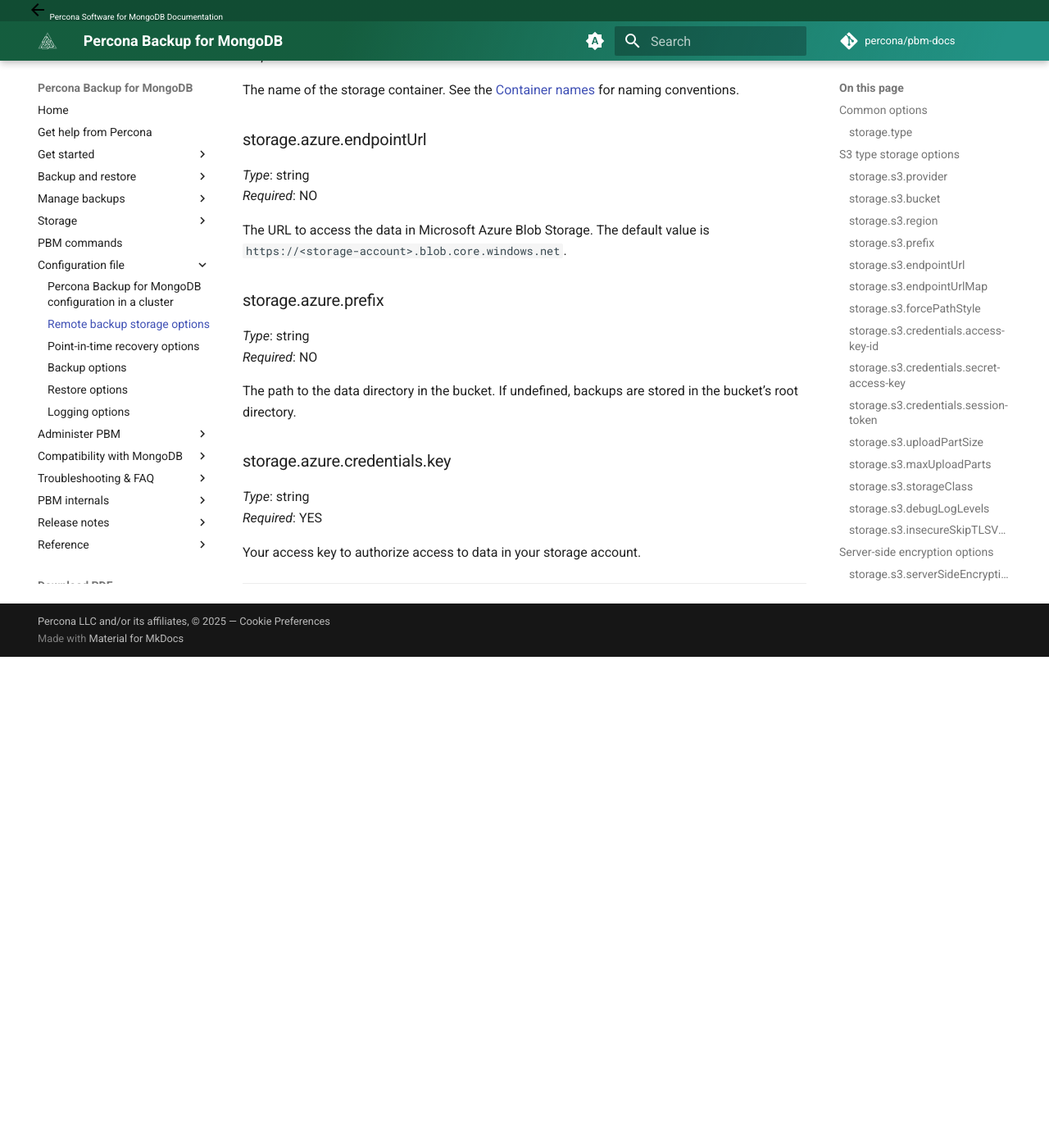
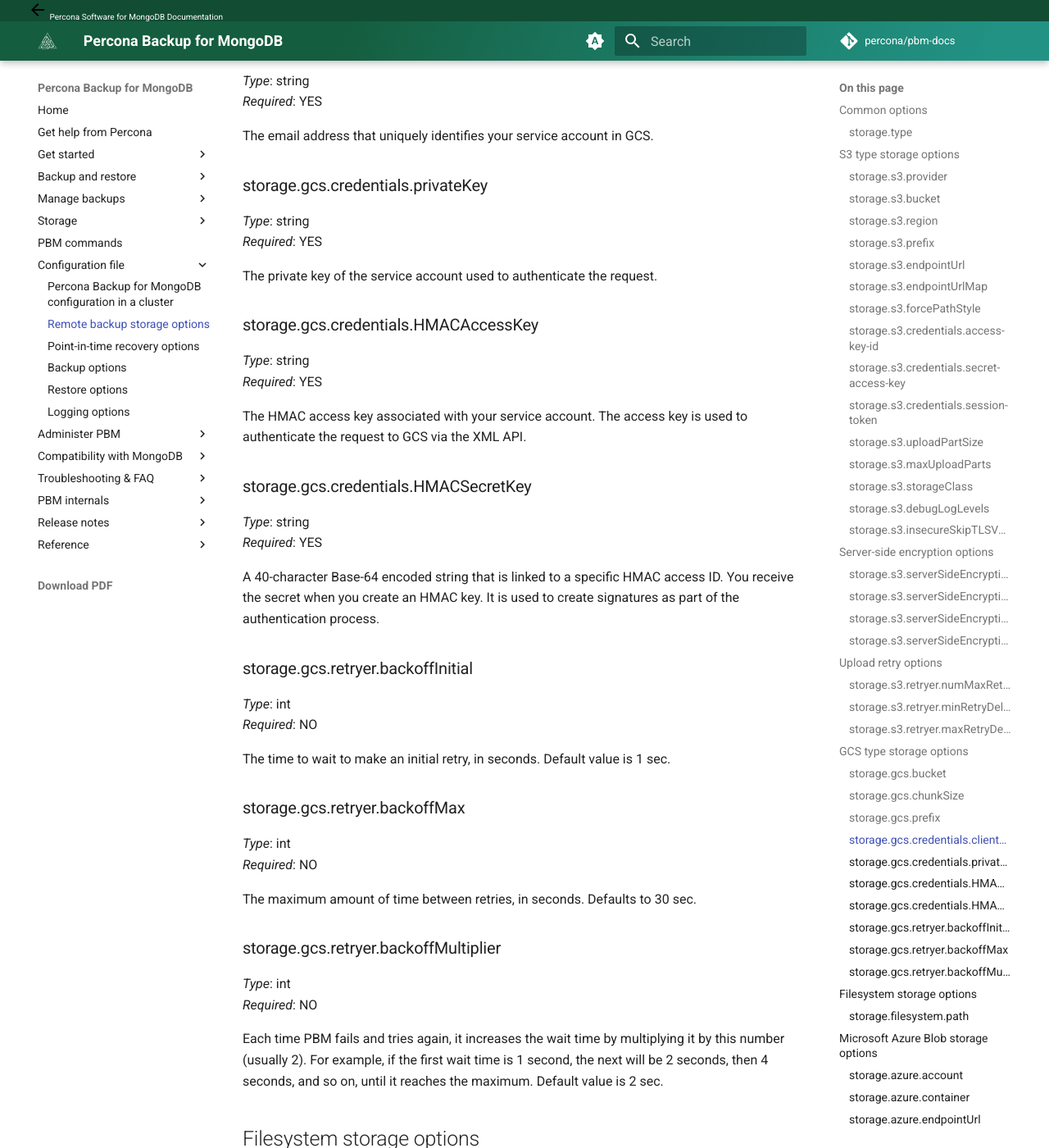
Before and after one commit to percona/pbm-docs, an MkDocs documentation site: the page built from docs/reference/configuration-options.md, in a window 1280 px wide and 1400 px high, scrolled down 7691 px. Shown: the whole window at 82% size. Built offline with MkDocs 1.6.1 and Material for MkDocs 9.7.7, drawn with Linux system fonts in a browser that asks for light colours; nearby versions of some CDN libraries; comment, search, counter and statistics services are not loaded; before the commit the page ends 8492 px from its top, so only the background shows below that; some of the changed text lies outside the part shown.

Commit message:
PBM-1484 Updated GCS configuration example and options (#261)
* PBM-1484 Updated GCS configuration example and options
* PBM-1498 Documented HMAC credentials in config file reference

modified:   docs/reference/configuration-options.md
modified:   docs/details/storage-config-example.md
modified:   docs/reference/configuration-options.md

````diff
--- /dev/null
+++ b/docs/details/gcs.md
@@ -0,0 +1,74 @@
+# Google Cloud Storage (GCS)
+
+You can use Google Cloud Storage (GCS) as a remote backup storage for Percona Backup for MongoDB.
+
+!!! admonition ""
+
+    Starting from version 2.10.0, PBM uses the Google Cloud SDK instead of AWS SDK. See how to [adjust your PBM configuration to use GCS](#adjust-pbm-configuration-to-use-gcs) after the upgrade.
+
+
+PBM supports communication with GCS via the JSON API and XML API. The preferred approach is to use the JSON API with a service account. HMAC keys are mainly useful for compatibility with S3-style APIs.
+
+To use GCS, you need the following:
+
+* [create a service account :octicons-link-external-16:](https://cloud.google.com/iam/docs/service-accounts-create#iam-service-accounts-create-console)
+* add keys for the service account:
+
+    * [add JSNON keys :octicons-link-external-16:](https://cloud.google.com/iam/docs/keys-create-delete#creating) or
+    * [add HMAC keys :octicons-link-external-16:](https://cloud.google.com/storage/docs/authentication/managing-hmackeys)
+
+* [create a bucket](#create-a-bucket)
+* [add the GCS configuration to PBM](#configuration-example)
+
+## Create a bucket
+
+1. Install and configure the [gcloud CLI :octicons-link-external-16:](https://cloud.google.com/sdk/docs/install)
+
+2. Create a bucket
+
+    ```{.bash data-prompt="$"}
+    $ gcloud storage buckets create my-gcs-bucket --location=US
+    ```
+
+3. Verify the bucket creation
+
+    ```{.bash data-prompt="$"}
+    $ gcloud storage buckets list
+    ```
+
+After the bucket is created, apply the proper [permissions for PBM to use the bucket](storage-configuration.md#permissions-setup).
+
+## Configuration example
+
+=== "using JSON keys"
+
+    ```yaml
+    storage:
+     type: gcs
+     gcs:
+         bucket: pbm-testing
+         prefix: pbm/test
+         credentials:
+           clientEmail: <your-service-account-email-here>
+           privateKey: <your-private-key-here>
+    ```
+
+=== "using HMAC keys"
+
+	```yaml
+	storage:
+	 type: gcs
+	 gcs:
+		 bucket: pbm-testing
+		 prefix: pbm/test
+		 credentials:
+		   HMACAccessKey: <your-access-key-id-here>
+		   HMACSecret: <your-secret-key-here>
+	```
+
+## Adjust PBM configuration to use GCS
+
+Starting with version 2.10.0, PBM uses the Google Cloud SDK instead of AWS SDK. If you are upgrading from an earlier version, you need to adjust your PBM configuration as follows:
+
+1. Change the `storage.type` from `s3` to `gcs`.
+2. Change the `storage.s3` section to `storage.gcs` and adjust the parameters accordingly. See the [Configuration example](#configuration-example) above. Select the option depending on the authentication method you use.
--- a/docs/reference/configuration-options.md
+++ b/docs/reference/configuration-options.md
@@ -46,9 +46,8 @@
 *Type*: string <br>
 *Required*: NO
 
-The storage provider's name.
+The storage provider's name. This field is deprecated.
 
-Supported values: `aws`, `gcs`
 
 ### storage.s3.bucket
 
@@ -247,6 +246,92 @@
 
 The maximum time to wait before the next retry, specified as a *time.Duration*. Units like ms, s, etc., are supported. Defaults to nanoseconds if no unit is provided. Available in Percona Backup for MongoDB as of 1.7.0.
 
+## GCS type storage options
+
+```yaml
+storage:
+ type: gcs
+ gcs:
+    bucket: pbm-testing
+    chunkSize: <int>
+    prefix: pbm/test
+    credentials:
+      clientEmail: <your-client-email-here>
+      privateKey: <your-private-key-here>
+      HMACAccessKey: <your-HMAC-key-here>
+      HMACSecret: <your-HMAC-secret-here>
+```
+
+### storage.gcs.bucket
+
+*Type*: string <br>
+*Required*: YES
+
+The name of the storage bucket. See the [GCS bucket naming guidelines](https://cloud.google.com/storage/docs/naming-buckets#requirements) for bucket name requirements.
+
+### storage.gcs.chunkSize
+
+*Type*: string <br>
+*Required*: NO
+
+The size of data chunks in bytes to be uploaded to the storage bucket in a single request. Larger data chunks will be split over multiple requests. Default data chunk size is 10MB.
+
+### storage.gcs.prefix
+
+*Type*: string <br>
+*Required*: NO
+
+The path to the data directory in the bucket. If undefined, backups are stored in the bucket's root directory.
+
+### storage.gcs.credentials.clientEmail
+
+*Type*: string <br>
+*Required*: YES
+
+The email address that uniquely identifies your service account in GCS.
+
+### storage.gcs.credentials.privateKey
+
+*Type*: string <br>
+*Required*: YES
+
+The private key of the service account used to authenticate the request.
+
+### storage.gcs.credentials.HMACAccessKey
+
+*Type*: string <br>
+*Required*: YES
+
+The HMAC access key associated with your service account. The access key is used to authenticate the request to GCS via the XML API.
+
+### storage.gcs.credentials.HMACSecretKey
+
+*Type*: string <br>
+*Required*: YES
+
+A 40-character Base-64 encoded string that is linked to a specific HMAC access ID. You receive the secret when you create an HMAC key. It is used to create signatures as part of the authentication process.
+
+### storage.gcs.retryer.backoffInitial
+
+*Type*: int <br>
+*Required*: NO
+
+The time to wait to make an initial retry, in seconds. Default value is 1 sec.
+
+### storage.gcs.retryer.backoffMax
+
+*Type*: int <br>
+*Required*: NO
+
+The maximum amount of time between retries, in seconds. Defaults to 30 sec.
+
+### storage.gcs.retryer.backoffMultiplier
+
+*Type*: int <br>
+*Required*: NO
+
+Each time PBM fails and tries again, it increases the wait time by multiplying it by this number (usually 2). For example, if the first wait time is 1 second, the next will be 2 seconds, then 4 seconds, and so on, until it reaches the maximum. Default value is 2 sec.
+
 ## Filesystem storage options
 
 ```yaml
--- a/mkdocs-base.yml
+++ b/mkdocs-base.yml
@@ -229,6 +229,7 @@
   - Storage:
       - Remote backup storage overview: details/storage-configuration.md
       - AWS or s3-compatible storage: details/s3-storage.md
+      - details/gcs.md
       - details/filesystem-storage.md
       - details/azure.md
       - features/multi-storage.md
````
Also changed, not shown: other parts of docs/reference/configuration-options.md (+4 -4 lines), docs/details/s3-storage.md (+53 -72 lines), docs/install/backup-storage.md (+5 -6 lines).
